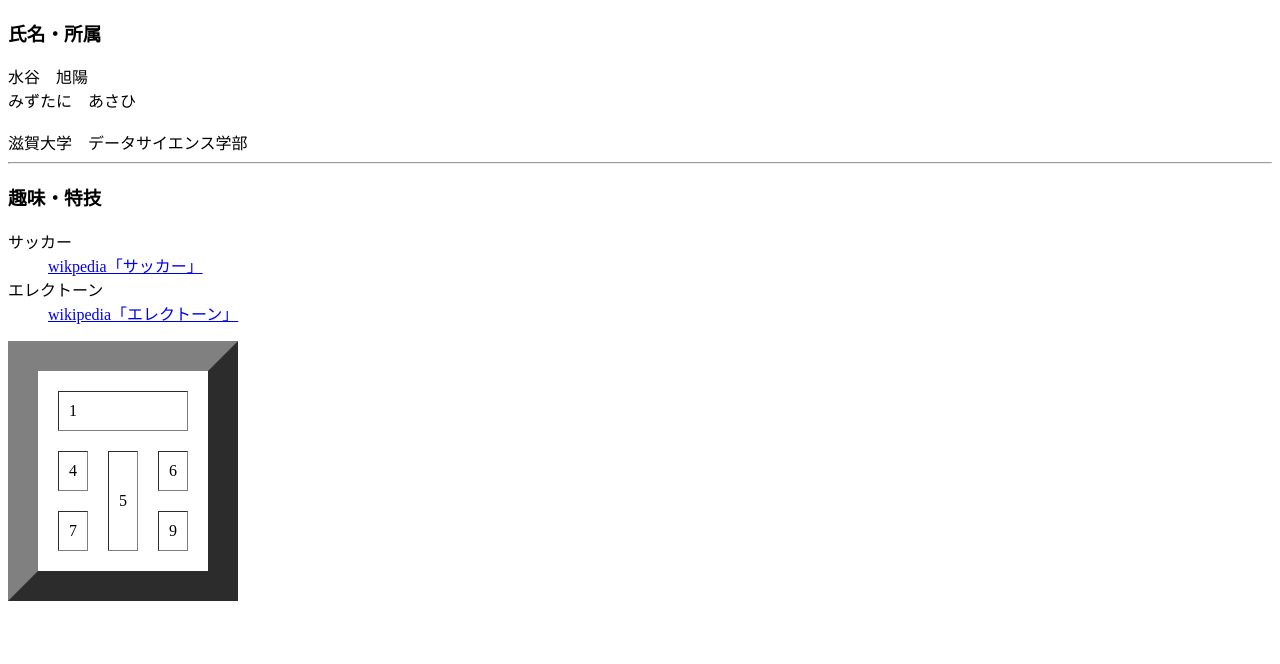
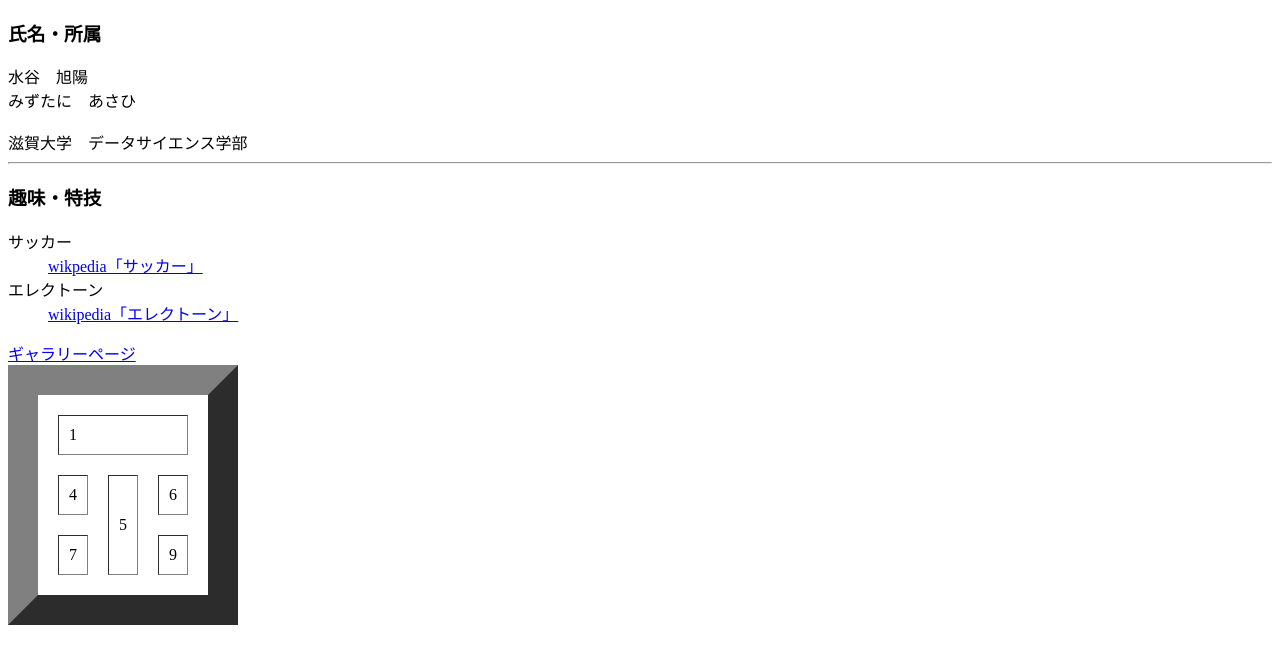
Before and after one commit to MzAsh0425/programing4, a plain HTML site: page index.html in a window 1280 px wide. Drawn offline with Linux system fonts and the light colour scheme.

Commit message:
Update index.html

```diff
--- a/index.html
+++ b/index.html
@@ -18,6 +18,7 @@
     <dt> エレクトーン </dt>
     <dd><a href="https://ja.wikipedia.org/wiki/%E3%82%A8%E3%83%AC%E3%82%AF%E3%83%88%E3%83%BC%E3%83%B3"> wikipedia「エレクトーン」</a></dd>
    </dl>
+   <a href="./images/gallery.html">ギャラリーページ</a>
    <table border="30" cellspacing="20" cellpadding="10">
     <tr>
      <td colspan="3">1</td>
```
Lines whose indentation alone changed are shown as unchanged.
